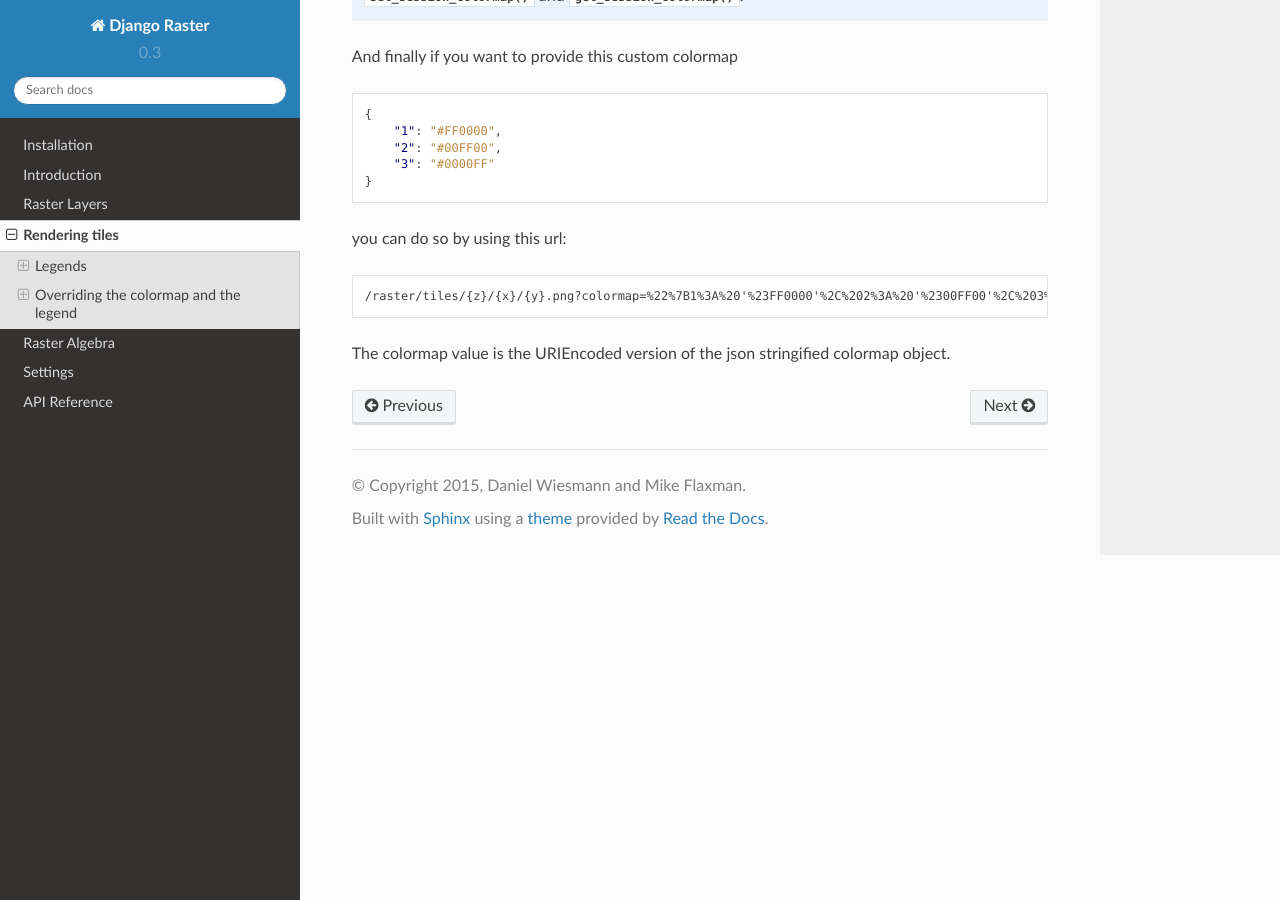
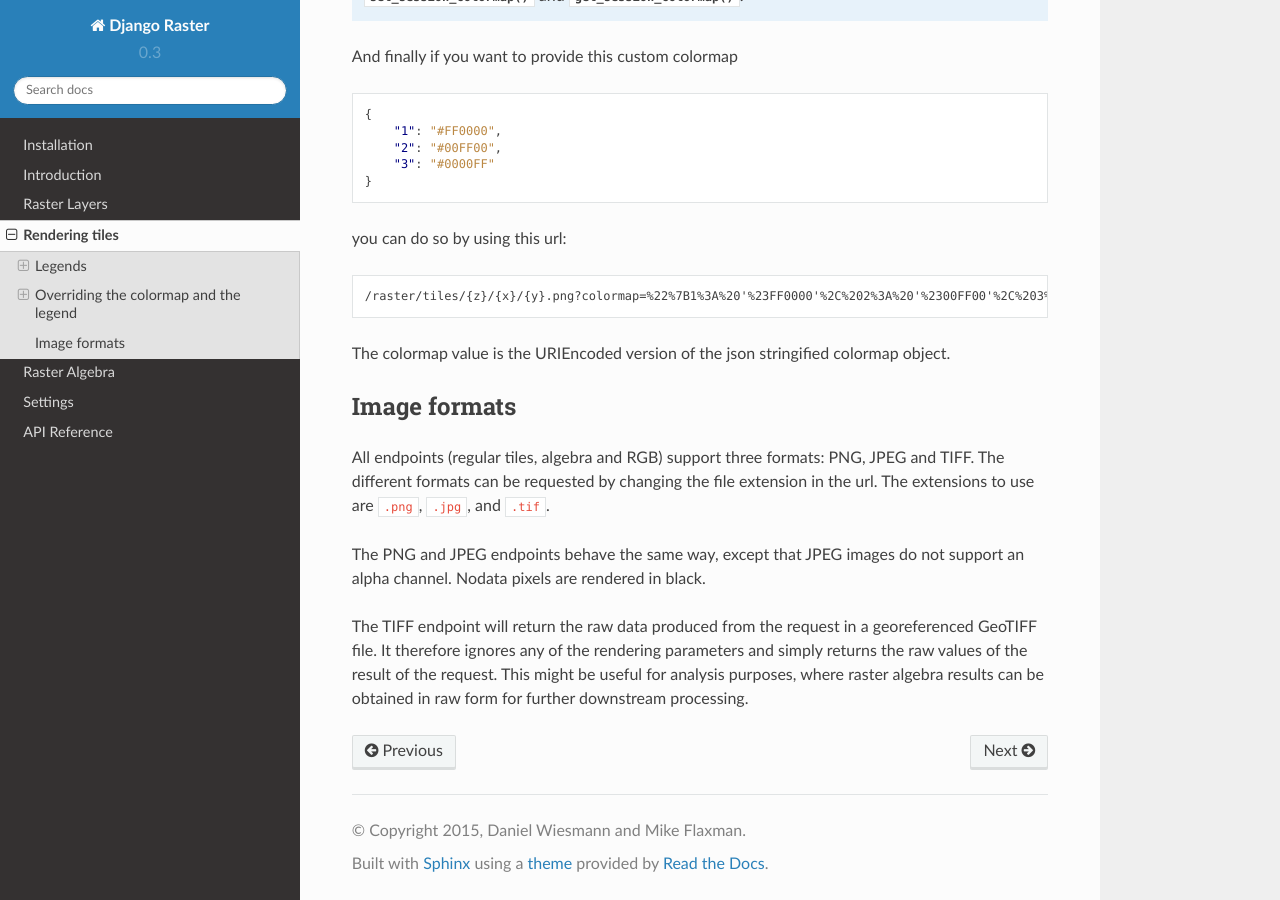
Before and after one commit to geodesign/django-raster, a Sphinx documentation site: the page built from docs/tms.rst, in a window 1280 px wide and 900 px high, scrolled down 3209 px. Built offline with Sphinx 7.4.7 and the Read the Docs theme 2.0.0, drawn with Linux system fonts in a browser that asks for light colours.

Commit message:
Added documentation for file formats.

```diff
--- a/docs/tms.rst
+++ b/docs/tms.rst
@@ -174,3 +174,18 @@ you can do so by using this url:
     /raster/tiles/{z}/{x}/{y}.png?colormap=%22%7B1%3A%20'%23FF0000'%2C%202%3A%20'%2300FF00'%2C%203%3A%20'%230000FF'%7D%22
 
 The colormap value is the URIEncoded version of the json stringified colormap object.
+
+Image formats
+-------------
+All endpoints (regular tiles, algebra and RGB) support three formats: PNG, JPEG
+and TIFF. The different formats can be requested by changing the file extension
+in the url. The extensions to use are ``.png``, ``.jpg``, and ``.tif``.
+
+The PNG and JPEG endpoints behave the same way, except that JPEG images do not
+support an alpha channel. Nodata pixels are rendered in black.
+
+The TIFF endpoint will return the raw data produced from the request in a
+georeferenced GeoTIFF file. It therefore ignores any of the rendering parameters
+and simply returns the raw values of the result of the request. This might be
+useful for analysis purposes, where raster algebra results can be obtained in
+raw form for further downstream processing.
```
